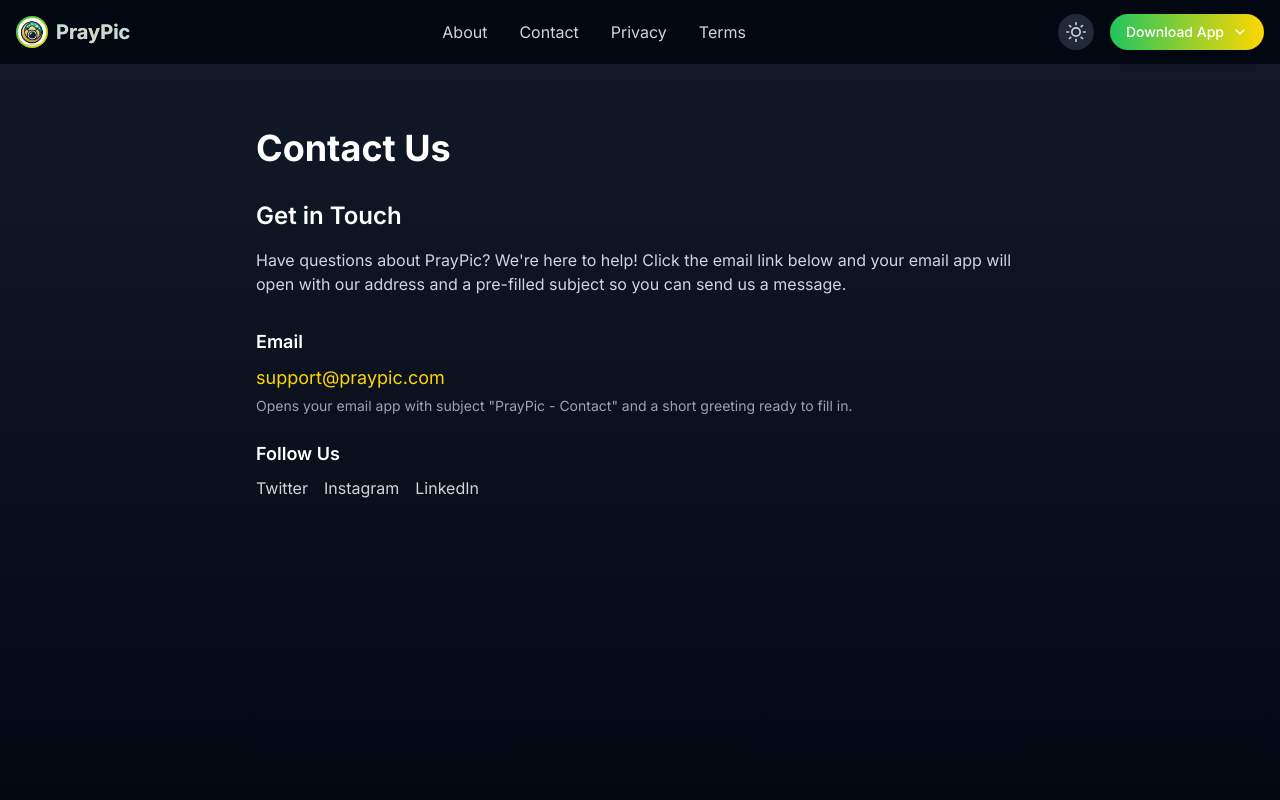
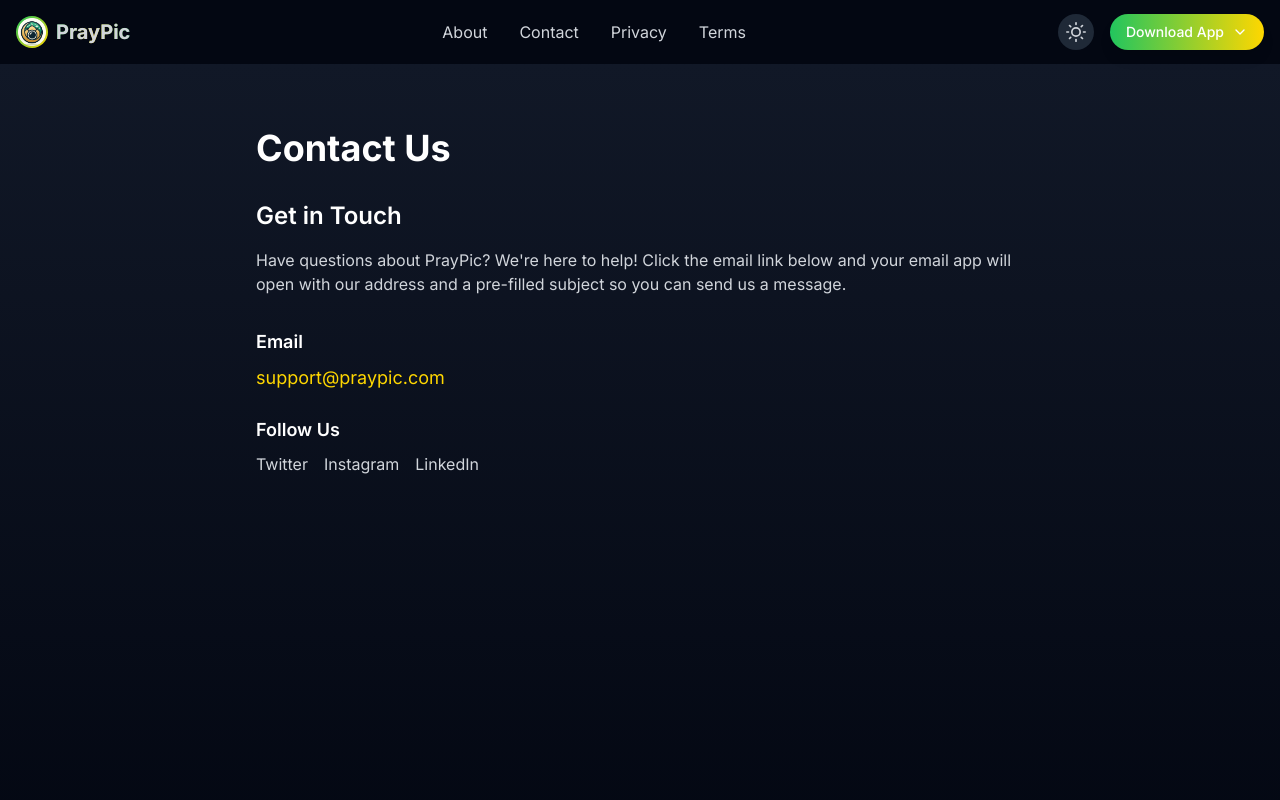
Before and after one commit to yousifUnity/Pray-Pic, a Next.js app: page /contact in a window 1280 px wide. Shown: the top 800 px of the page. Built offline with nearby package versions, Linux system fonts and the light colour scheme.

Commit message:
Update page.tsx

```diff
--- a/src/app/contact/page.tsx
+++ b/src/app/contact/page.tsx
@@ -32,9 +32,6 @@
                 >
                   support@praypic.com
                 </a>
-                <p className="text-sm text-gray-500 dark:text-gray-400 mt-1">
-                  Opens your email app with subject &quot;{MAILTO_SUBJECT}&quot; and a short greeting ready to fill in.
-                </p>
               </div>
 
               <div>
```
